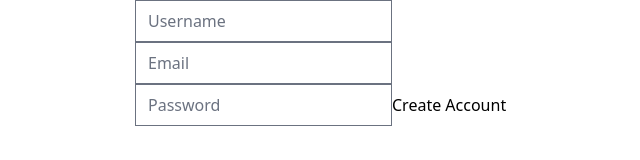
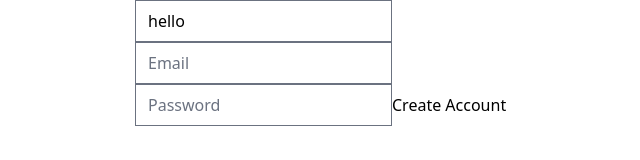
Before and after one commit to suhyunH/carrot-market, a Next.js app: page /forms in a window 1280 px wide. Shown: the top 160 px of the page, without its empty margins (249-889 px from the left). Built offline with nearby package versions, Linux system fonts and the light colour scheme.

Commit message:
react form hook part2

```diff
--- a/pages/forms.tsx
+++ b/pages/forms.tsx
@@ -4,22 +4,45 @@ interface LoginForm{
     username:string;
     password:string;
     email:string;
+    errors?:string
 }
 
 export default function Forms(){
-    const {register , handleSubmit} = useForm<LoginForm>();
+    const {register , handleSubmit, formState:{errors},setValue,setError} = useForm<LoginForm>({mode:"onChange"});
+    //mode로 섭밋을 누를때 유효성검사할지 blur일때할지 결정가능. 디폴트값은 온섭밋
     const onValid=(data: LoginForm)=>{
         console.log("im valid bby");
+        setError("errors", {message:"backend is offlind"})
     }
     const onInvalid= (errors:FieldErrors)=>{
         console.log(errors);
     }
+    console.log(errors) // 함수밖에서도 formstate를 이용해 에러 확인가능.
+
+    setValue("username","hello") // username default message
+
+
     return (
     <form onSubmit={handleSubmit(onValid,onInvalid)}>
-        <input {...register("username", {required: "username is required"})} type="text" placeholder='Username' />
-        <input {...register("email" , {required:"email is required"})} type="email" placeholder='Email' />
+        <input {...register("username", {
+            required: "username is required", minLength:{
+            message:"the username should be longer than 5 chars.",
+            value:5,
+        }})}
+        type="text" placeholder='Username' />
+        <input {...register("email" , {
+            required:"email is required",
+            validate:{
+                notGamil:(value)=>!value.includes("@gmail.com") || "gmail is not allowed"
+            },
+            })} type="email" placeholder='Email'
+            className={`${Boolean(errors.email?.message)? "border-red-500" :"" }`}/>
+       {errors.email?.message}
+
+
         <input {...register("password" , {required:"password is required"})} type="password" placeholder='Password' />
         <input type="submit" value="Create Account" />
+        {errors.errors?.message}
     </form>
     )
 }
```
